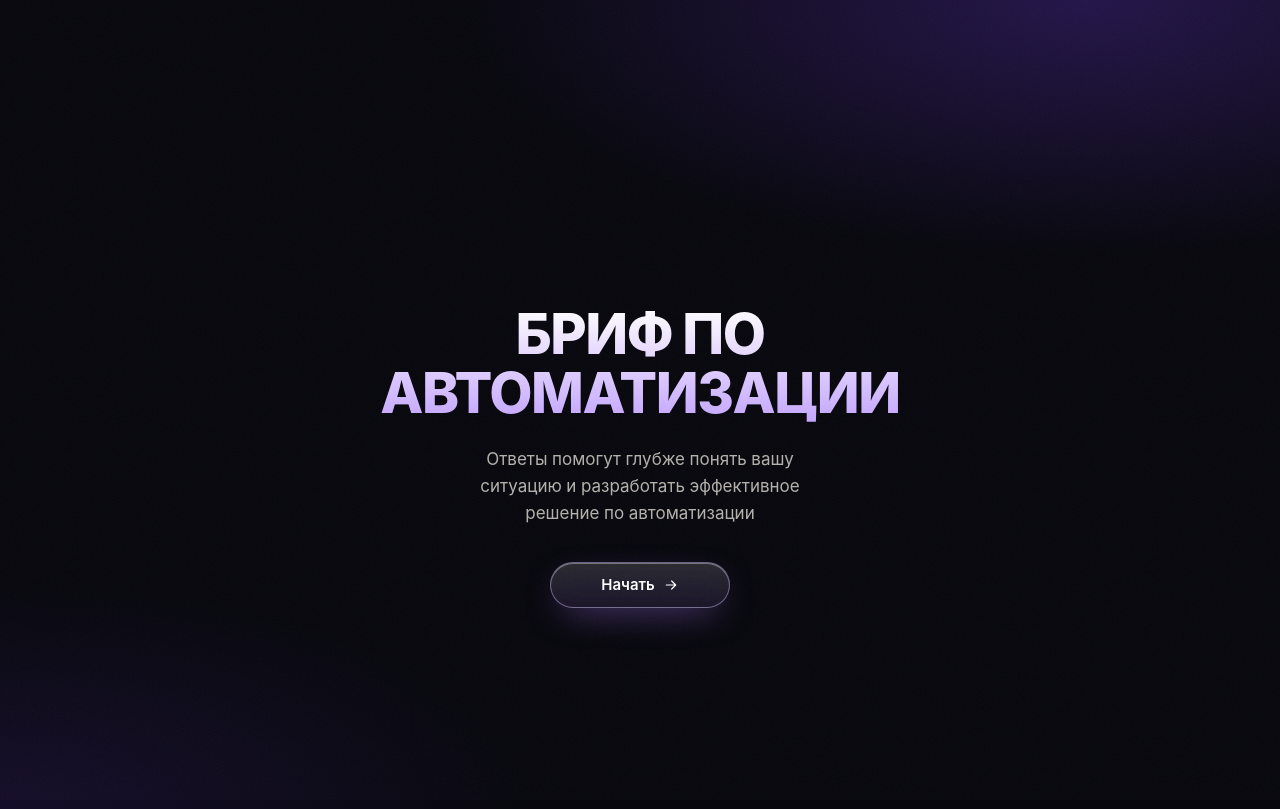
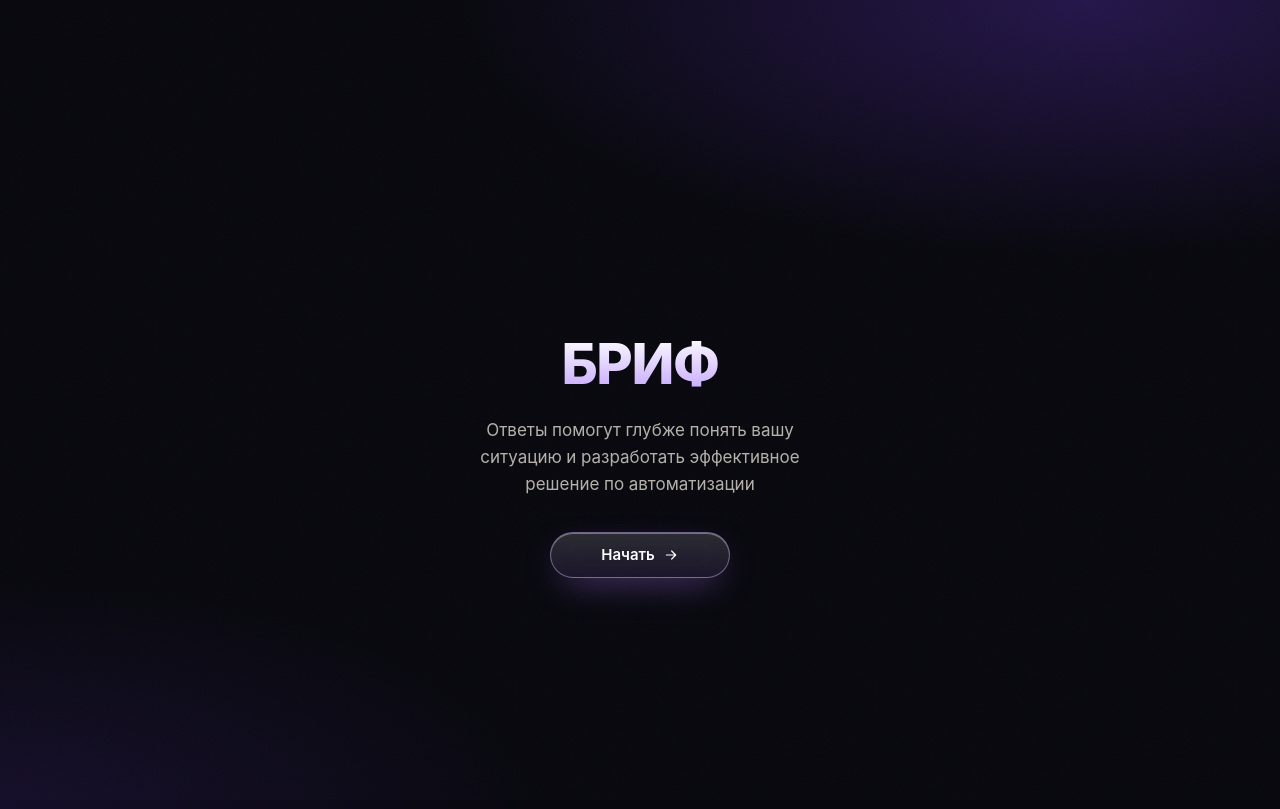
Before and after one commit to vikagladysheva07-source/automation-brief, a plain HTML site: page index.html in a window 1280 px wide. Drawn offline with Linux system fonts and the light colour scheme.

Commit message:
Заголовок: БРИФ
Co-Authored-By: Claude Opus 5.5 <noreply@anthropic.com>

```diff
--- a/index.html
+++ b/index.html
@@ -345,7 +345,7 @@ const BLOCKS = [
     bar(0); $('back').hidden = true;
     document.body.classList.add('intro');
     stage.innerHTML = `<div id="qw" class="introw">` +
-      `<h1 class="introt">БРИФ ПО АВТОМАТИЗАЦИИ</h1>` +
+      `<h1 class="introt">БРИФ</h1>` +
       `<p class="lead intro1">Ответы помогут глубже понять вашу ситуацию и разработать эффективное решение по автоматизации</p>` +
       `<div class="nav"><button type="button" class="btn glass" id="start">Начать${ARROW}</button></div>` +
       `</div>`;
```
